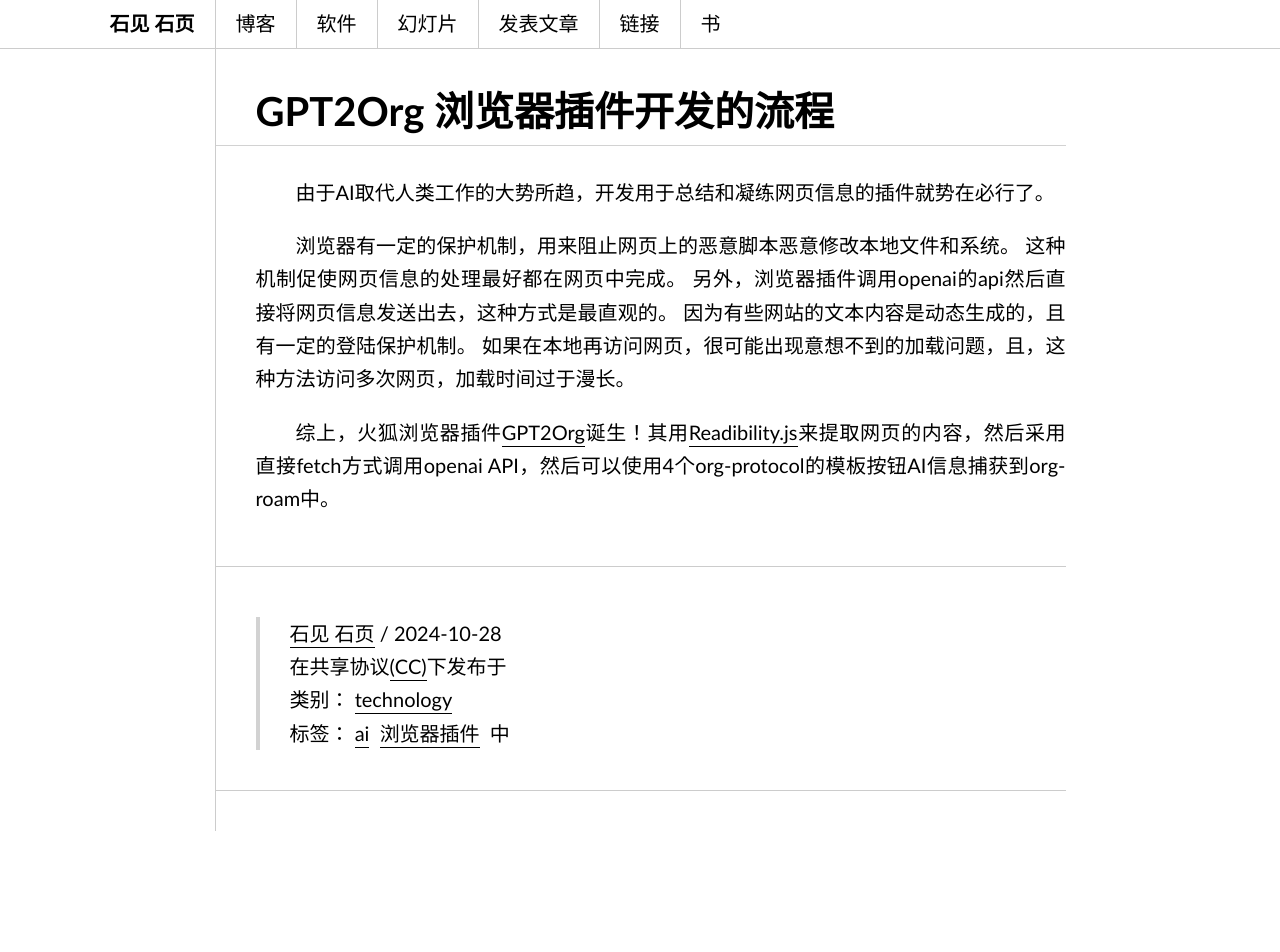
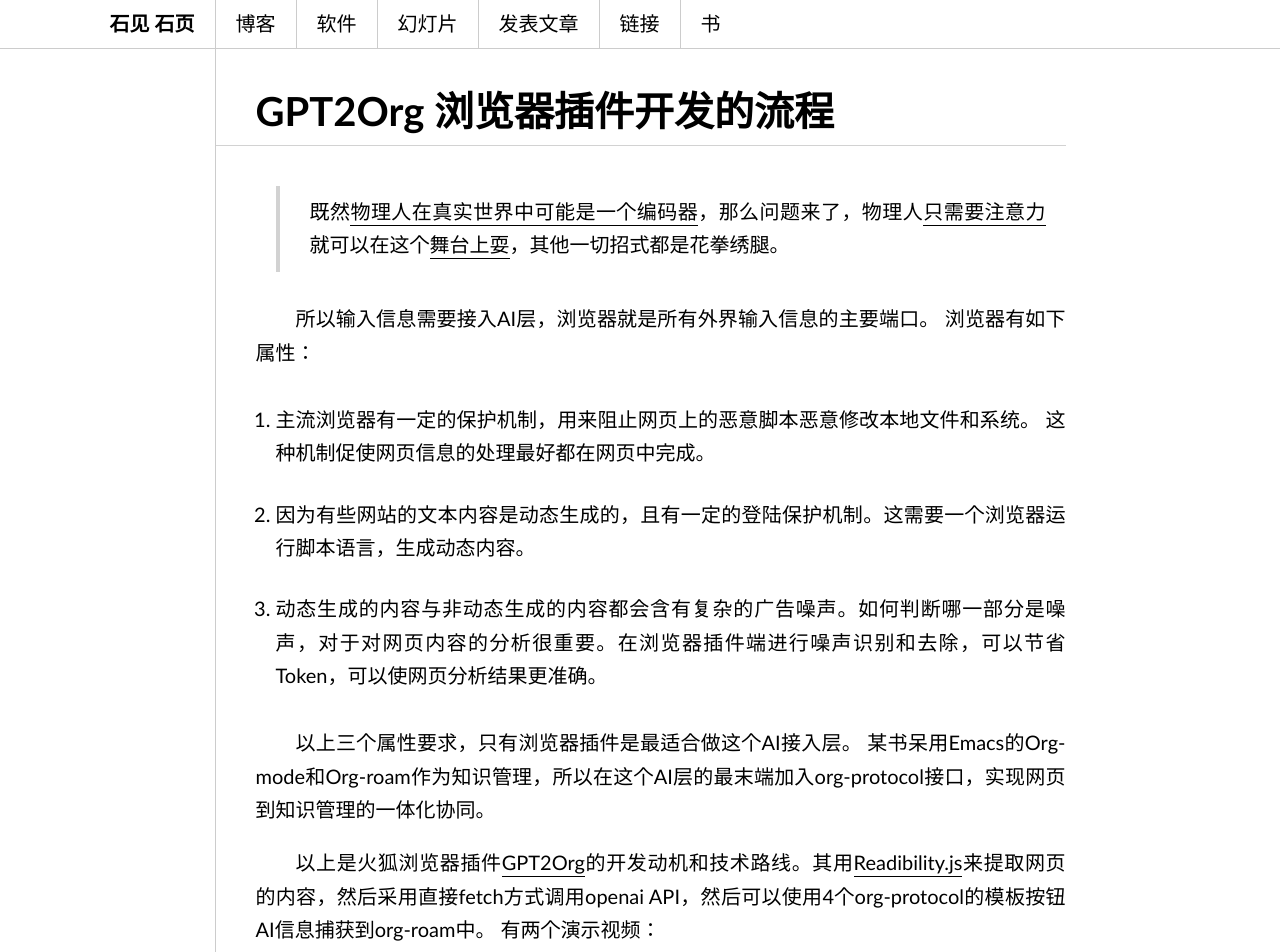
Before and after one commit to dustincys/cn, a Jekyll site: the page built from _posts/2024-10-28-AI.md, in a window 1280 px wide and 1400 px high. Shown: the top 952 px of the window. Built offline with Jekyll 4.4.1, drawn with Linux system fonts in a browser that asks for light colours; nearby versions of some CDN libraries; comment, search, counter and statistics services are not loaded.

Commit message:
new post

```diff
--- a/_posts/2024-10-28-AI.md
+++ b/_posts/2024-10-28-AI.md
@@ -9,12 +9,24 @@
 toc: no
 ---
 
-由于AI取代人类工作的大势所趋，开发用于总结和凝练网页信息的插件就势在必行了。
+> 既然[物理人在真实世界中可能是一个编码器](https://dustincys.github.io/cn/2024/03/my-GPT/)，那么问题来了，物理人[只需要注意力](https://arxiv.org/abs/1706.03762)就可以在这个[舞台上耍](https://dustincys.github.io/cn/2020/06/read/)，其他一切招式都是花拳绣腿。
 
-浏览器有一定的保护机制，用来阻止网页上的恶意脚本恶意修改本地文件和系统。
+所以输入信息需要接入AI层，浏览器就是所有外界输入信息的主要端口。
+浏览器有如下属性：
+
+1. 主流浏览器有一定的保护机制，用来阻止网页上的恶意脚本恶意修改本地文件和系统。
 这种机制促使网页信息的处理最好都在网页中完成。
-另外，浏览器插件调用openai的api然后直接将网页信息发送出去，这种方式是最直观的。
-因为有些网站的文本内容是动态生成的，且有一定的登陆保护机制。
-如果在本地再访问网页，很可能出现意想不到的加载问题，且，这种方法访问多次网页，加载时间过于漫长。
 
-综上，火狐浏览器插件[GPT2Org](https://addons.mozilla.org/en-US/firefox/addon/gpt2org/?utm_source=addons.mozilla.org&utm_medium=referral&utm_content=search)诞生！其用[Readibility.js](https://support.mozilla.org/en-US/kb/firefox-reader-view-clutter-free-web-pages)来提取网页的内容，然后采用直接fetch方式调用openai API，然后可以使用4个org-protocol的模板按钮AI信息捕获到org-roam中。
+2. 因为有些网站的文本内容是动态生成的，且有一定的登陆保护机制。这需要一个浏览器运行脚本语言，生成动态内容。
+
+3. 动态生成的内容与非动态生成的内容都会含有复杂的广告噪声。如何判断哪一部分是噪声，对于对网页内容的分析很重要。在浏览器插件端进行噪声识别和去除，可以节省Token，可以使网页分析结果更准确。
+
+以上三个属性要求，只有浏览器插件是最适合做这个AI接入层。
+某书呆用Emacs的Org-mode和Org-roam作为知识管理，所以在这个AI层的最末端加入org-protocol接口，实现网页到知识管理的一体化协同。
+
+以上是火狐浏览器插件[GPT2Org](https://addons.mozilla.org/en-US/firefox/addon/gpt2org/?utm_source=addons.mozilla.org&utm_medium=referral&utm_content=search)的开发动机和技术路线。其用[Readibility.js](https://support.mozilla.org/en-US/kb/firefox-reader-view-clutter-free-web-pages)来提取网页的内容，然后采用直接fetch方式调用openai API，然后可以使用4个org-protocol的模板按钮AI信息捕获到org-roam中。
+有两个演示视频：
+
+<iframe width="560" height="315" src="//player.bilibili.com/player.html?isOutside=true&aid=113428526007380&bvid=BV1FnDbYSE1W&cid=26623410324&p=1" scrolling="no" border="0" frameborder="no" framespacing="0" allowfullscreen="true"></iframe>
+
+<iframe width="560" height="315" src="https://www.youtube.com/embed/CgOh-y4E-64?si=uHDZ-iBYocEXPWAR" title="YouTube video player" frameborder="0" allow="accelerometer; autoplay; clipboard-write; encrypted-media; gyroscope; picture-in-picture; web-share" referrerpolicy="strict-origin-when-cross-origin" allowfullscreen></iframe>
```
